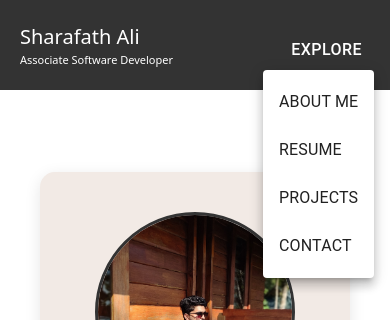
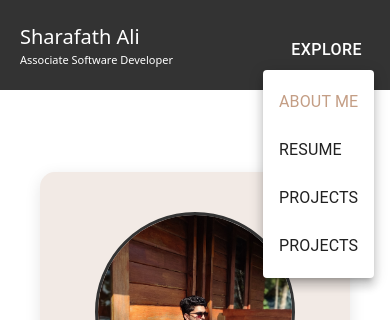
Before and after one commit to sharafath-ali/Personal-website, a React (Create React App) app: page / in a window 390 px wide. Both pictures are taken after a click on the button "EXPLORE". Shown: the top 320 px of the page. Built offline with nearby package versions, Linux system fonts and the light colour scheme; a web font is replaced by a local one.

Commit message:
added link to these dropdown

```diff
--- a/src/components/Header.jsx
+++ b/src/components/Header.jsx
@@ -21,7 +21,7 @@ function Header() {
         <nav className="header-right">
           {isMobile ? (
             <div className="dropdown">
-                <HeaderMenu/>
+              <HeaderMenu />
             </div>
           ) : (
             <>
--- a/src/components/HeaderMenu.jsx
+++ b/src/components/HeaderMenu.jsx
@@ -1,7 +1,8 @@
-import * as React from 'react';
-import Button from '@mui/material/Button';
-import Menu from '@mui/material/Menu';
-import MenuItem from '@mui/material/MenuItem';
+import * as React from "react";
+import Button from "@mui/material/Button";
+import Menu from "@mui/material/Menu";
+import MenuItem from "@mui/material/MenuItem";
+import { Link, useLocation } from "react-router-dom";
 
 export default function HeaderMenu() {
   const [anchorEl, setAnchorEl] = React.useState(null);
@@ -9,6 +10,7 @@ export default function HeaderMenu() {
   const handleClick = (event) => {
     setAnchorEl(event.currentTarget);
   };
+  const { pathname } = useLocation();
   const handleClose = () => {
     setAnchorEl(null);
   };
@@ -17,9 +19,9 @@ export default function HeaderMenu() {
     <div>
       <Button
         id="basic-button"
-        aria-controls={open ? 'basic-menu' : undefined}
+        aria-controls={open ? "basic-menu" : undefined}
         aria-haspopup="true"
-        aria-expanded={open ? 'true' : undefined}
+        aria-expanded={open ? "true" : undefined}
         onClick={handleClick}
       >
         Explore
@@ -30,13 +32,38 @@ export default function HeaderMenu() {
         open={open}
         onClose={handleClose}
         MenuListProps={{
-          'aria-labelledby': 'basic-button',
+          "aria-labelledby": "basic-button",
         }}
       >
-        <MenuItem onClick={handleClose}>ABOUT ME</MenuItem>
-        <MenuItem onClick={handleClose}>RESUME</MenuItem>
-        <MenuItem onClick={handleClose}>PROJECTS</MenuItem>
-        <MenuItem onClick={handleClose}>CONTACT</MenuItem>
+        <MenuItem onClick={handleClose}>
+          <Link to="/" className={pathname === "/" ? "toblack" : ""}>
+            ABOUT ME
+          </Link>
+        </MenuItem>
+        <MenuItem onClick={handleClose}>
+          <Link
+            to="/Resume"
+            className={pathname === "/Resume" ? "toblack" : ""}
+          >
+            RESUME
+          </Link>
+        </MenuItem>
+        <MenuItem onClick={handleClose}>
+          <Link
+            to="/Projects"
+            className={pathname === "/Projects" ? "toblack" : ""}
+          >
+            PROJECTS
+          </Link>
+        </MenuItem>
+        <MenuItem onClick={handleClose}>
+          <Link
+            to="/Projects"
+            className={pathname === "/Projects" ? "toblack" : ""}
+          >
+            PROJECTS
+          </Link>
+        </MenuItem>
       </Menu>
     </div>
   );
```
